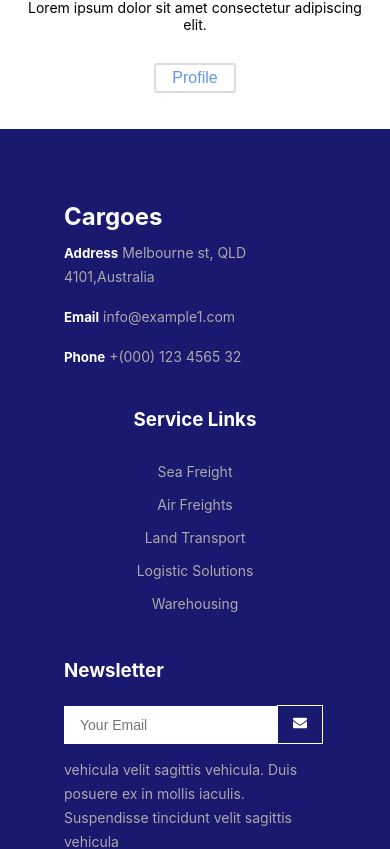
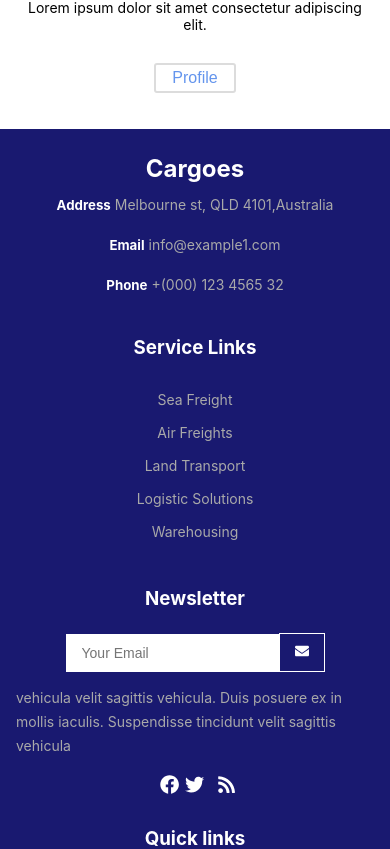
Before and after one commit to nunogervasio/spa-v2, a React (Create React App) app: page / in a window 390 px wide. Shown: the part 6680-7529 px from the top of the page. Built offline with nearby package versions, Linux system fonts and the light colour scheme.

Commit message:
make footer responsive

```diff
--- a/src/Footer/address.js
+++ b/src/Footer/address.js
@@ -3,6 +3,10 @@ import styled from "styled-components";
 import { Title, Paragraph } from "../components";
 
 const FooterAddress = styled.div`
+  text-align: center;
+  @media (min-width: 482px) {
+    text-align: left;
+  }
   line-height: 100%;
   li,
   li h5,
@@ -14,7 +18,10 @@ const FooterAddress = styled.div`
   }
 `;
 const FooterTitle = styled(Title)`
-  text-align: left;
+  text-align: center;
+  @media (min-width: 482px) {
+    text-align: left;
+  }
 `;
 // also in newletter -> refactor
 const FooterPara = styled(Paragraph)`
--- a/src/Footer/footer.js
+++ b/src/Footer/footer.js
@@ -8,7 +8,11 @@ const FooterSection = styled.div`
   background-color: midnightblue;
   display: flex;
   justify-content: center;
-  padding: 4rem;
+  padding: 1rem;
+
+  @media (min-width: 576px) {
+    padding: 2rem;
+  }
 `;
 const FooterContainer = styled.div`
   display: flex;
@@ -16,8 +20,14 @@ const FooterContainer = styled.div`
   width: 1100px;
   line-height: 200%;
 
-  @media (min-width: 768px) {
+  @media (min-width: 482px) {
     display: grid;
+    grid-template-columns: 1fr 1fr;
+  }
+  @media (min-width: 792px) {
+    grid-template-columns: 2fr 2fr 3fr 2fr;
+  }
+  @media (min-width: 1030px) {
     grid-template-columns: 4fr 3fr 3fr 2fr;
   }
 `;
--- a/src/Footer/newsLetter.js
+++ b/src/Footer/newsLetter.js
@@ -6,6 +6,7 @@ import { FaEnvelope, FaFacebook, FaTwitter, FaRss } from "react-icons/fa";
 const Form = styled.div`
   input {
     border: 1px solid #fff;
+    width: auto;
   }
   button {
     border: 1px solid transparent;
@@ -31,9 +32,16 @@ const MediaIcon = styled.div`
   display: inline;
   margin: 0 6px;
 `;
+const CenterText = styled.div`
+  text-align: center;
+  @media (min-width: 482px) {
+    text-align: left;
+  }
+`;
 const NewsLetter = () => {
   return (
     <div>
+      <CenterText>
         <h3>Newsletter</h3>
         <Form>
           <form>
@@ -68,6 +76,7 @@ const NewsLetter = () => {
             <FaRss color="white" size="1.2em" />
           </a>
         </MediaIcon>
+      </CenterText>
     </div>
   );
 };
```
Lines whose indentation alone changed are shown as unchanged.
